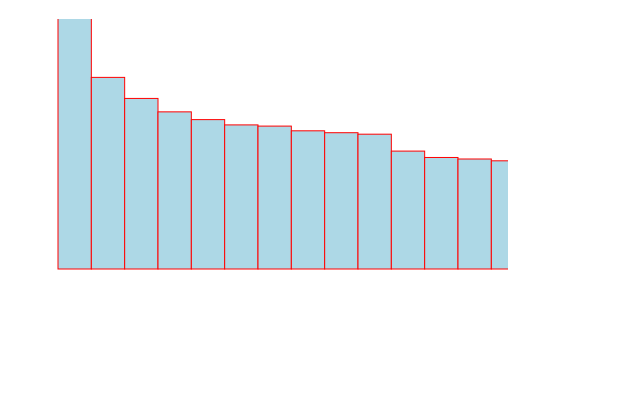
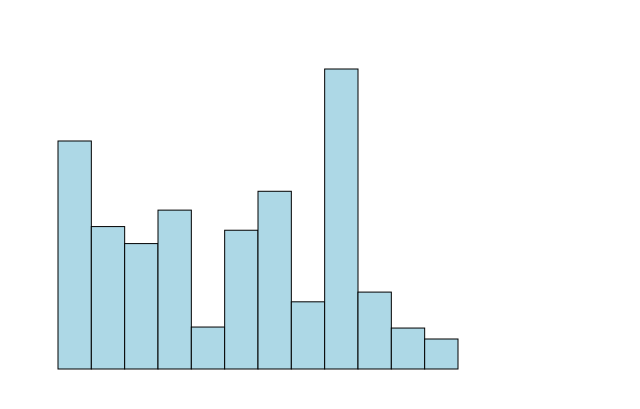
Before and after one commit to EmiCB/narrative-visualization, a plain HTML site: page index.html in a window 1280 px wide. Shown: the part 61-470 px from the top of the page, without its empty margins (0-640 px from the left). Drawn offline with nearby package versions, Linux system fonts and the light colour scheme.

Commit message:
Added Genre Aggregation

```diff
--- a/index.html
+++ b/index.html
@@ -31,10 +31,21 @@
       })
       .entries(full_data);
 
-    // constant display settings
+    // display settings
     var width = 400;
     var height = 400;
     var margin = 50;
+    var w = width - 2 * margin;
+    var h = height - 2 * margin;
+
+    var bar_width = width / 12; // TODO: figure out how to get number of keys
+
+    var max_global_sales = d3.max(genre_totals, function(d) { return d.value; } );
+
+    // debug
+    genre_totals.forEach(function(d) {
+      console.log(d.key, d.value);
+    });
 
     // display main bar chart
     d3.select("svg")
@@ -42,13 +53,12 @@
       .attr("height", height + 2 * margin)
       .append("g")
         .attr("transform", "translate("+margin+","+margin+")")
-      .selectAll().data(full_data).enter().append("rect")
-        .attr("x",function(d,i){ return i*(200/6); })
-        .attr("y",function(d){ return 200-(d.Global_Sales*200/42); })
-        .attr("width", 200/6)
-        .attr("height", function(d){ return d.Global_Sales*200/42; });
+      .selectAll().data(genre_totals).enter().append("rect")
+        .attr("x",function(d,i){ return i*bar_width; })
+        .attr("y",function(d){ return h-(d.value*h/max_global_sales); })
+        .attr("width", bar_width)
+        .attr("height", function(d){ return d.value*h/max_global_sales; });
   }
-
 </script>
 </body>
 </html>
--- a/style.css
+++ b/style.css
@@ -1,4 +1,8 @@
 rect {
-  stroke: red;
+  stroke: black;
   fill: lightblue;
 }
+
+rect:hover {
+  fill: aquamarine;
+}
```
